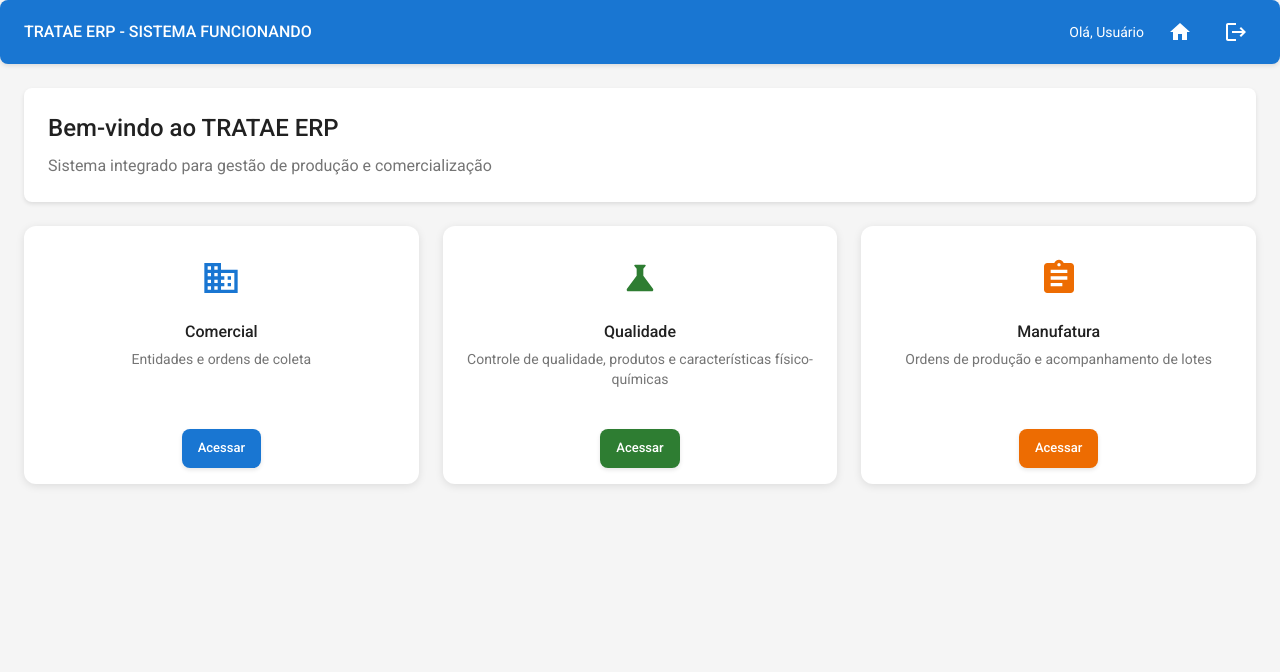
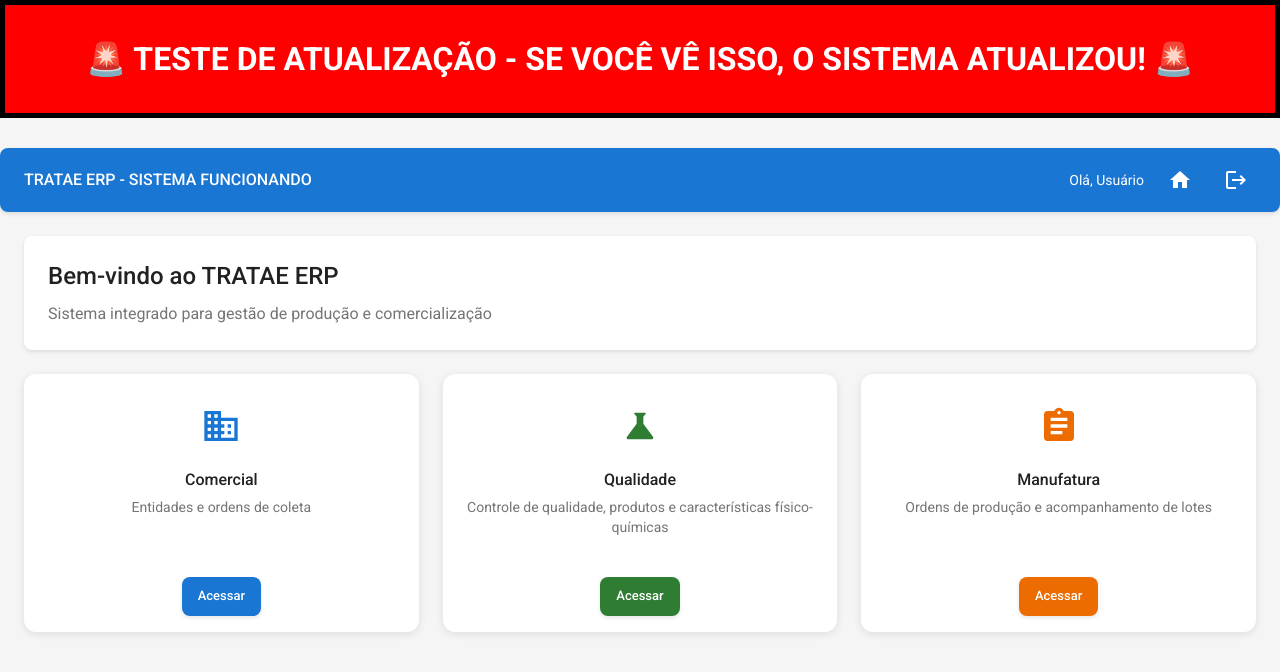
Before and after one commit to leonardocasa/tratae-erp, a React (Create React App) app in the folder frontend/: page /dashboard in a window 1280 px wide. Shown: the top 672 px of the page. Built offline with nearby package versions, Linux system fonts and the light colour scheme; no server answers.

Commit message:
TEST: Add drastic red banner to verify if system is updating at all

```diff
--- a/frontend/src/pages/Dashboard/Dashboard.tsx
+++ b/frontend/src/pages/Dashboard/Dashboard.tsx
@@ -45,7 +45,21 @@ const Dashboard: React.FC = () => {
 
   return (
     <>
-      {/* NOVO HEADER COM LOGOUT */}
+      {/* TESTE DRÁSTICO - HEADER VERMELHO GRANDE */}
+      <div style={{
+        backgroundColor: 'red',
+        color: 'white',
+        padding: '30px',
+        marginBottom: '30px',
+        fontSize: '32px',
+        fontWeight: 'bold',
+        textAlign: 'center',
+        border: '5px solid black'
+      }}>
+        🚨 TESTE DE ATUALIZAÇÃO - SE VOCÊ VÊ ISSO, O SISTEMA ATUALIZOU! 🚨
+      </div>
+
+      {/* HEADER COM LOGOUT */}
       <AppBar position="static" sx={{ mb: 3, backgroundColor: '#1976d2' }}>
         <Toolbar>
           <Typography variant="h6" component="div" sx={{ flexGrow: 1, color: 'white' }}>
```
